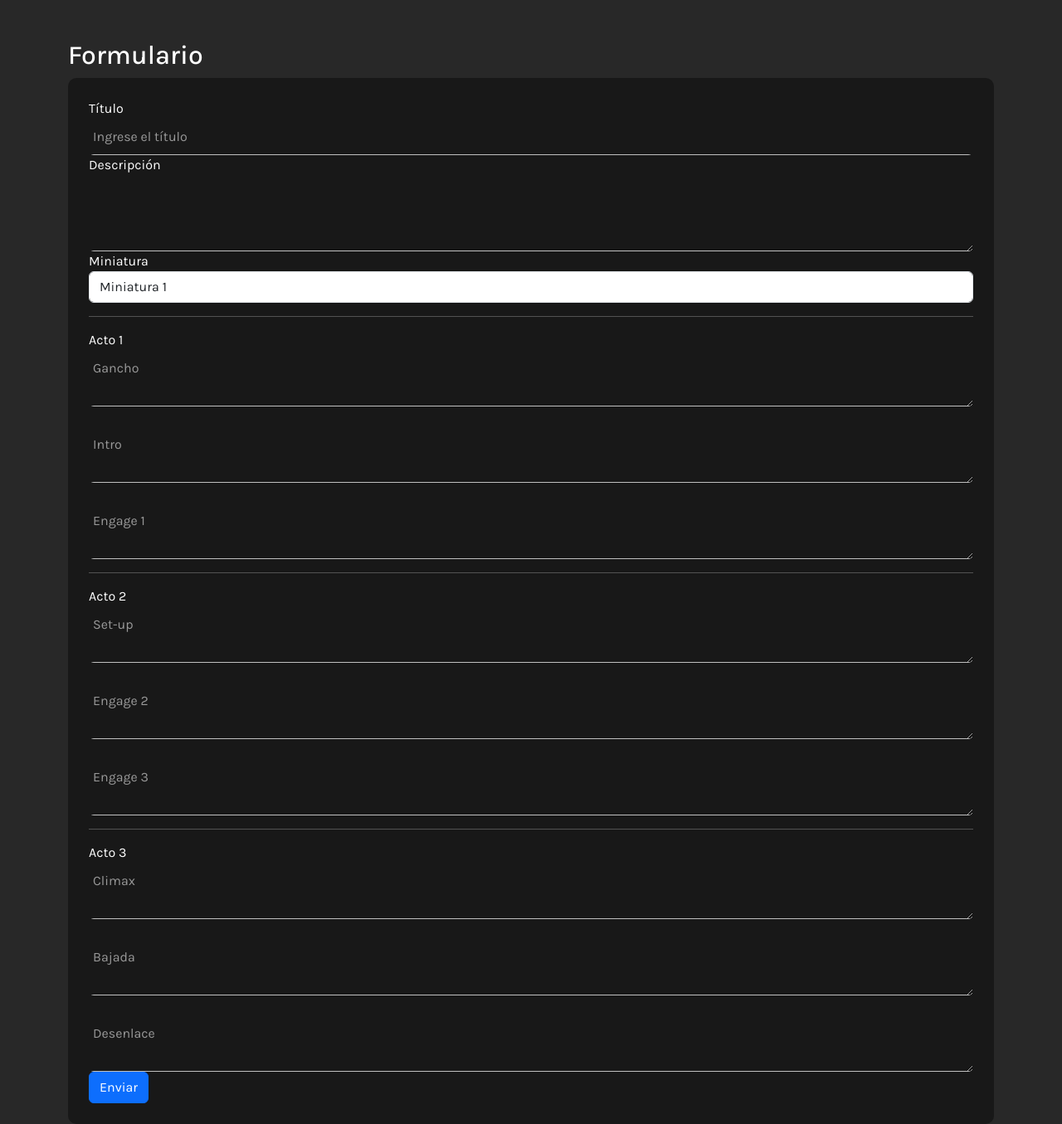
After one commit to fregonaespanola/vidmentor, a PHP site: page /formulario.php in a window 1280 px wide. The commit adds this page. Shown: the whole page at 83% size. Run offline with PHP 8.4, Linux system fonts and the light colour scheme; some libraries are stand-ins or nearby versions.

Commit message:
added form for scripting with ckeditor

```diff
--- a/public/css/styles.css
+++ b/public/css/styles.css
@@ -134,3 +134,61 @@ body {
   left: 53.6%;
   top:67.3%;
 }
+
+#results{
+  color: white;
+}
+
+.add-button {
+  display: inline-block;
+}
+
+.titulo-formulario-video{
+  color: white;
+}
+
+.formulario-video{
+  border-radius: 10px;
+  padding: 25px;
+  background-color: #181818;
+}
+
+.formulario-video label{
+  color: white;
+}
+
+.formulario-video hr{
+  color: white;
+}
+.formulario-video input,
+.formulario-video textarea {
+	display: block;
+	width: 100%;
+	border: 0;
+	padding: 10px 5px;
+	background: #181818 no-repeat;
+	color: #fff; /* Añade color de texto */
+
+	/* 2 imgs : 1px gray line (normal state) AND 2px green line (focus state) */
+	background-image: linear-gradient(to bottom, #FF2525, #FF5858), linear-gradient(to bottom, silver, silver);
+	/* sizes for the 2 images (default state) */
+	background-size: 0 2px, 100% 1px;
+	/* positions for the 2 images. Change both "50%" to "0%" or "100%" and tri again */
+	background-position: 50% 100%, 50% 100%;
+
+	/* animation solely on background-size */
+	transition: background-size 0.3s cubic-bezier(0.64, 0.09, 0.08, 1);
+	outline: none; /* Eliminar contorno azul */
+}
+
+.formulario-video input:focus,
+.formulario-video textarea:focus {
+	background: #181818 no-repeat;
+	/* sizes for the 2 images (focus state) */
+	background-size: 100% 2px, 100% 1px;
+	outline: none !important; /* Eliminar contorno azul de manera explícita */
+}
+
+.formulario-video input::placeholder, .formulario-video textarea::placeholder {
+  color: #999; /* Color del texto del placeholder */
+}
--- /dev/null
+++ b/public/formulario.php
@@ -0,0 +1,81 @@
+<!DOCTYPE html>
+<html lang="en">
+<head>
+    <meta charset="UTF-8">
+    <title>Vidmentor</title>
+    <link rel="icon" type="image/x-icon" href="/assets/favicon.ico">
+    <link href="https://cdn.jsdelivr.net/npm/bootstrap@5.3.3/dist/css/bootstrap.min.css" rel="stylesheet" integrity="sha384-QWTKZyjpPEjISv5WaRU9OFeRpok6YctnYmDr5pNlyT2bRjXh0JMhjY6hW+ALEwIH" crossorigin="anonymous">
+    <link rel="stylesheet" href="css/styles.css">
+    <script src="https://cdn.ckeditor.com/4.19.1/standard/ckeditor.js"></script>
+</head>
+<body>
+  <div class="container mt-5">
+    <h2 class="titulo-formulario-video">Formulario</h2>
+    <form class="formulario-video">
+      <div class="form-group">
+        <label for="titulo">Título</label>
+        <input type="text" class="form-control" id="titulo" placeholder="Ingrese el título">
+      </div>
+      <div class="form-group">
+        <label for="descripcion">Descripción</label>
+        <textarea class="form-control" id="descripcion" rows="3"></textarea>
+      </div>
+      <div class="form-group">
+        <label for="miniatura">Miniatura</label>
+        <select class="form-control" id="miniatura">
+          <!-- Aquí puedes agregar las opciones de miniatura -->
+          <option>Miniatura 1</option>
+          <option>Miniatura 2</option>
+          <option>Miniatura 3</option>
+        </select>
+      </div>
+      <hr>
+      <div class="form-group">
+        <label for="acto1">Acto 1</label>
+        <div class="ckeditor-container">
+          <textarea class="form-control ckeditor" id="gancho" placeholder="Gancho"></textarea><br>
+        </div>
+        <div class="ckeditor-container">
+          <textarea class="form-control ckeditor" id="intro" placeholder="Intro"></textarea><br>
+        </div>
+        <div class="ckeditor-container">
+          <textarea class="form-control ckeditor" id="engage1" placeholder="Engage 1"></textarea>
+        </div>
+      </div>
+      <hr>
+      <div class="form-group">
+        <label for="acto2">Acto 2</label>
+        <div class="ckeditor-container">
+          <textarea class="form-control ckeditor" id="setup" placeholder="Set-up"></textarea><br>
+        </div>
+        <div class="ckeditor-container">
+          <textarea class="form-control ckeditor" id="engage2" placeholder="Engage 2"></textarea><br>
+        </div>
+        <div class="ckeditor-container">
+          <textarea class="form-control ckeditor" id="engage3" placeholder="Engage 3"></textarea>
+        </div>
+      </div>
+      <hr>
+      <div class="form-group">
+        <label for="acto3">Acto 3</label>
+        <div class="ckeditor-container">
+          <textarea class="form-control ckeditor" id="climax" placeholder="Climax"></textarea><br>
+        </div>
+        <div class="ckeditor-container">
+          <textarea class="form-control ckeditor" id="bajada" placeholder="Bajada"></textarea><br>
+        </div>
+        <div class="ckeditor-container">
+          <textarea class="form-control ckeditor" id="desenlace" placeholder="Desenlace"></textarea>
+        </div>
+      </div>
+      <button type="submit" class="btn btn-primary">Enviar</button>
+    </form>
+  </div>
+
+
+<!-- Bootstrap JS -->
+<script src="https://cdn.jsdelivr.net/npm/bootstrap@5.3.3/dist/js/bootstrap.bundle.min.js" integrity="sha384-YvpcrYf0tY3lHB60NNkmXc5s9fDVZLESaAA55NDzOxhy9GkcIdslK1eN7N6jIeHz" crossorigin="anonymous"></script>
+<script src="https://ajax.googleapis.com/ajax/libs/jquery/3.6.0/jquery.min.js"></script>
+<script src="js/form_script.js"></script>
+</body>
+</html>
--- /dev/null
+++ b/public/js/form_script.js
@@ -0,0 +1,41 @@
+$(window).on('load', function() {
+    // Destruir todos los CKEditors al cargar la página
+    var ckeditors = CKEDITOR.instances;
+    for (var i in ckeditors) {
+        ckeditors[i].destroy();
+    }
+});
+
+$(document).ready(function() {
+    var activeEditor = null;
+
+    // Mostrar CKEditor cuando el textarea correspondiente está clickeado
+    $('.ckeditor').click(function() {
+        var textarea = $(this);
+        if (activeEditor && textarea.attr('id') !== activeEditor) {
+            CKEDITOR.instances[activeEditor].destroy();
+        }
+        activeEditor = textarea.attr('id');
+        CKEDITOR.replace(activeEditor, {
+            toolbar: 'Basic',
+            height: 150,
+            skin: 'moono-dark' // Configuración para el modo oscuro
+        });
+    });
+
+    // Ocultar CKEditor cuando se hace clic fuera del textarea
+    $(document).click(function(event) {
+        if (!$(event.target).closest('.ckeditor-container').length) {
+            if (activeEditor) {
+                CKEDITOR.instances[activeEditor].destroy();
+                activeEditor = null;
+            }
+        }
+    });
+
+    // Agrega un event listener para actualizar los textareas cuando cambia su contenido
+    $('textarea').on('input', function() {
+        var textarea = $(this);
+        textarea.html(textarea.text());
+    });
+});
```
Also changed, not shown: public/ideas.php (added, +20 -0 lines), public/js/script.js (+40 -10 lines).
